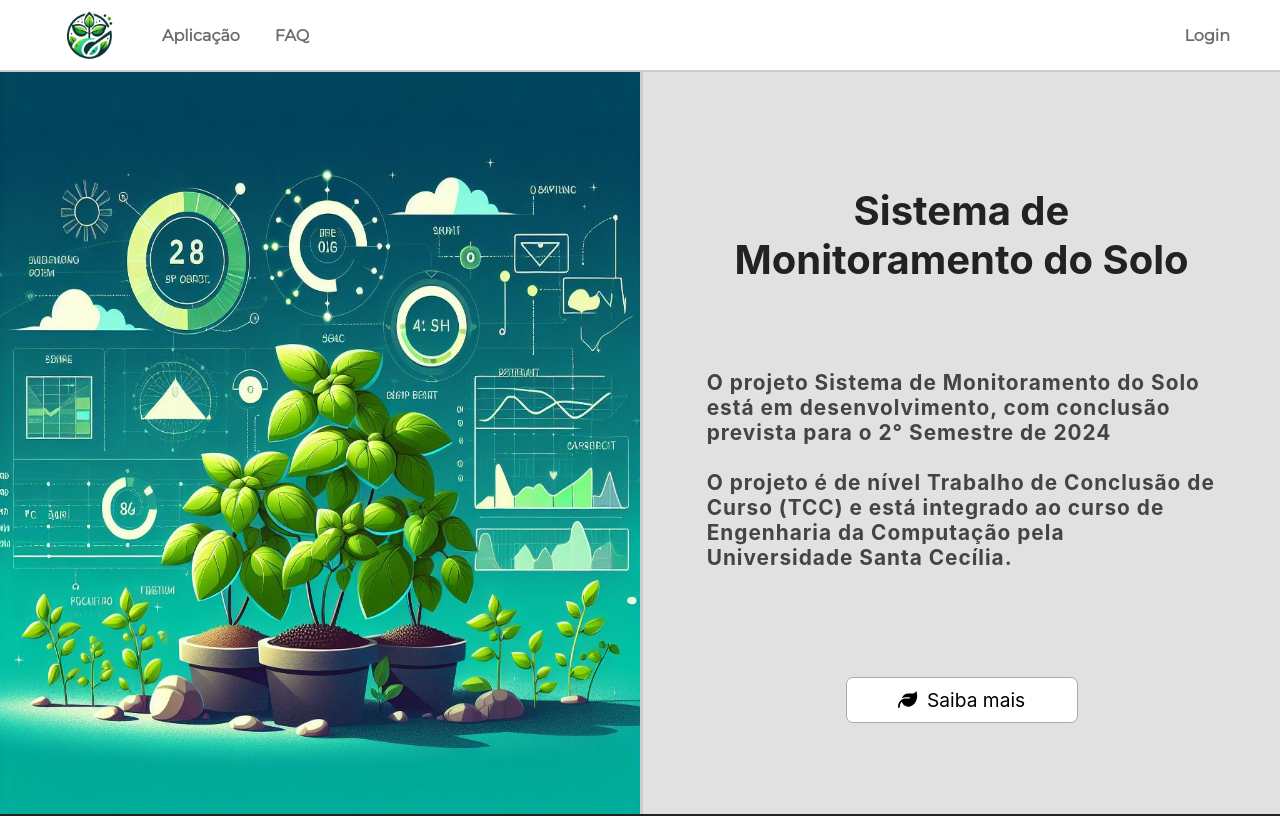
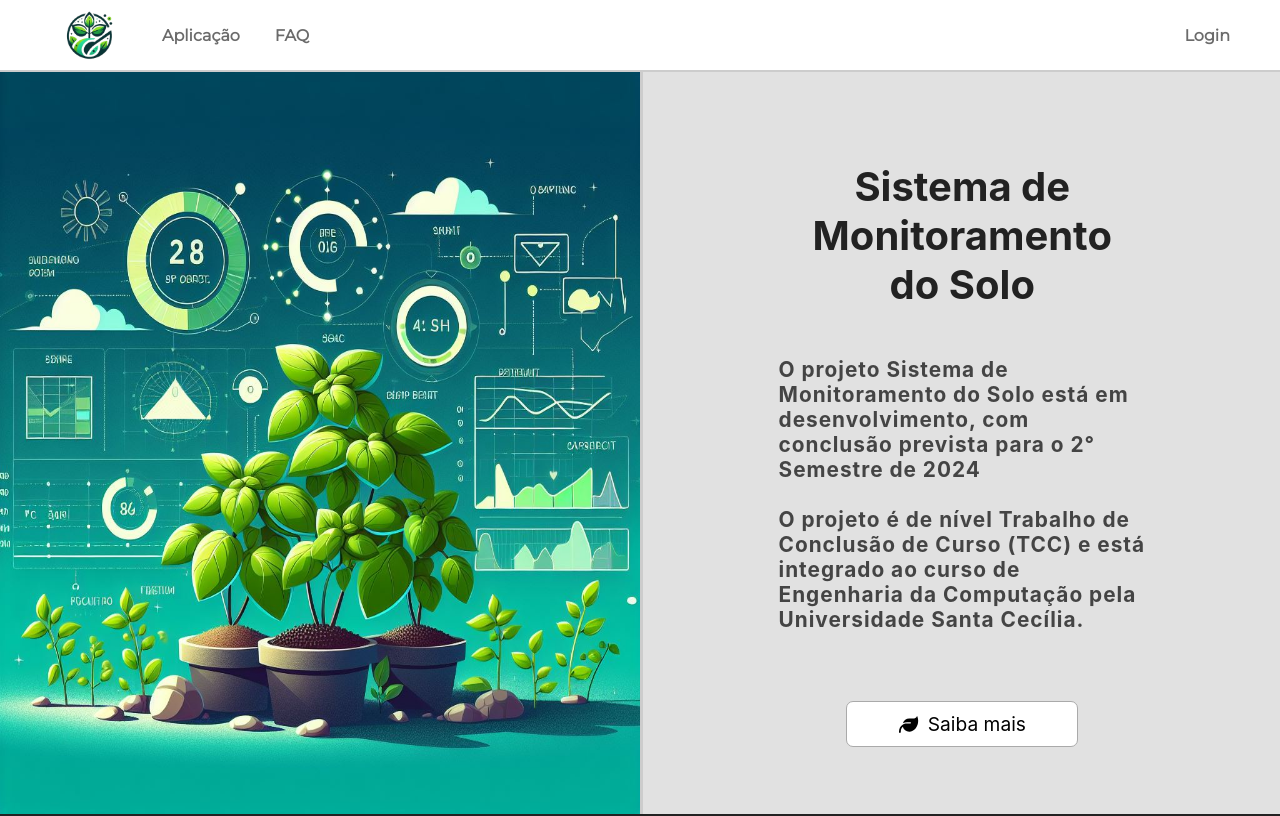
Before and after one commit to NeemiasVieira/SistemaDeMonitoramentoDoSolo, a React (Create React App) app: page / in a window 1280 px wide. Shown: the top 816 px of the page. Built offline with nearby package versions, Linux system fonts and the light colour scheme.

Commit message:
fix: Correções de design responsivo

```diff
--- a/src/components/PopUps/Create-Update/SpecieUCModal/SpecieUCModal.tsx
+++ b/src/components/PopUps/Create-Update/SpecieUCModal/SpecieUCModal.tsx
@@ -210,7 +210,7 @@ export const SpecieUCModal: React.FC<SpecieUCModalProps> = ({ isModalOpen, type,
       alignItems: "center",
       flexFlow: "column wrap",
       width: "80vw",
-      height: "75vh",
+      height: "590px",
       maxWidth: "370px",
       backgroundColor: "#fff",
       opacity: "1",
--- a/src/contexts/ApplicationContext.tsx
+++ b/src/contexts/ApplicationContext.tsx
@@ -10,7 +10,7 @@ const ApplicationBackgroundStyle = styled.div`
   display: flex;
   justify-content: space-between;
   flex-flow: column wrap;
-  min-height: 130vh;
+  min-height: 1000px;
   margin-top: 70px;
   max-width: 100vw;
   overflow-x: hidden;
--- a/src/pages/Home/HomeStyle.ts
+++ b/src/pages/Home/HomeStyle.ts
@@ -33,6 +33,7 @@ export const HomeStyle = styled.main`
     align-items: center;
     height: 30vh;
     width: 80%;
+    /* max-width: 690px; */
     font-weight: 700;
     font-size: 1.3rem;
     color: #444;
@@ -41,7 +42,7 @@ export const HomeStyle = styled.main`
 
   .IntroducaoLadoDireito {
     width: 50vw;
-    padding: 0;
+    padding: 0 7vw;
   }
 
   .IntroducaoContent {
```
